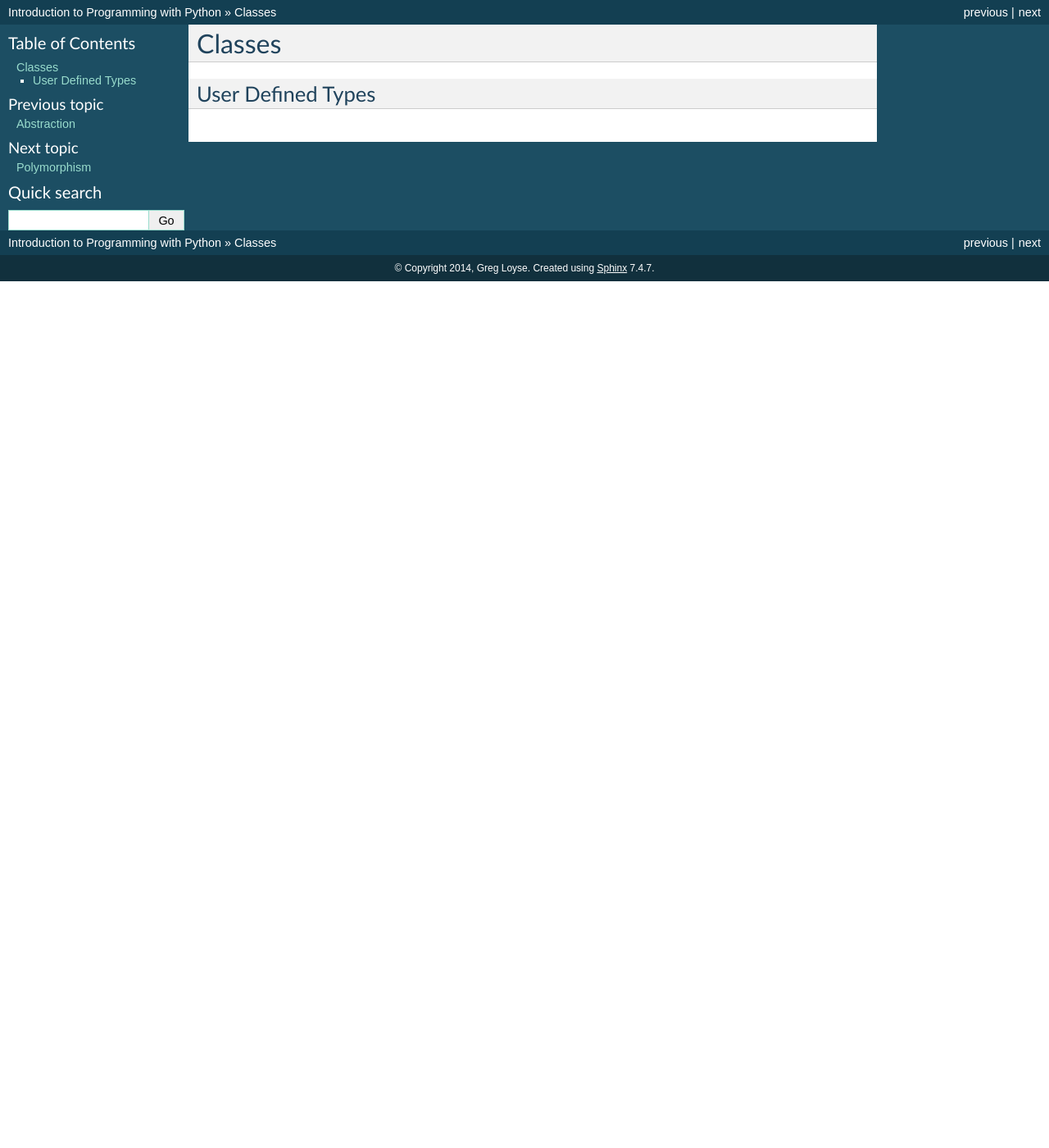
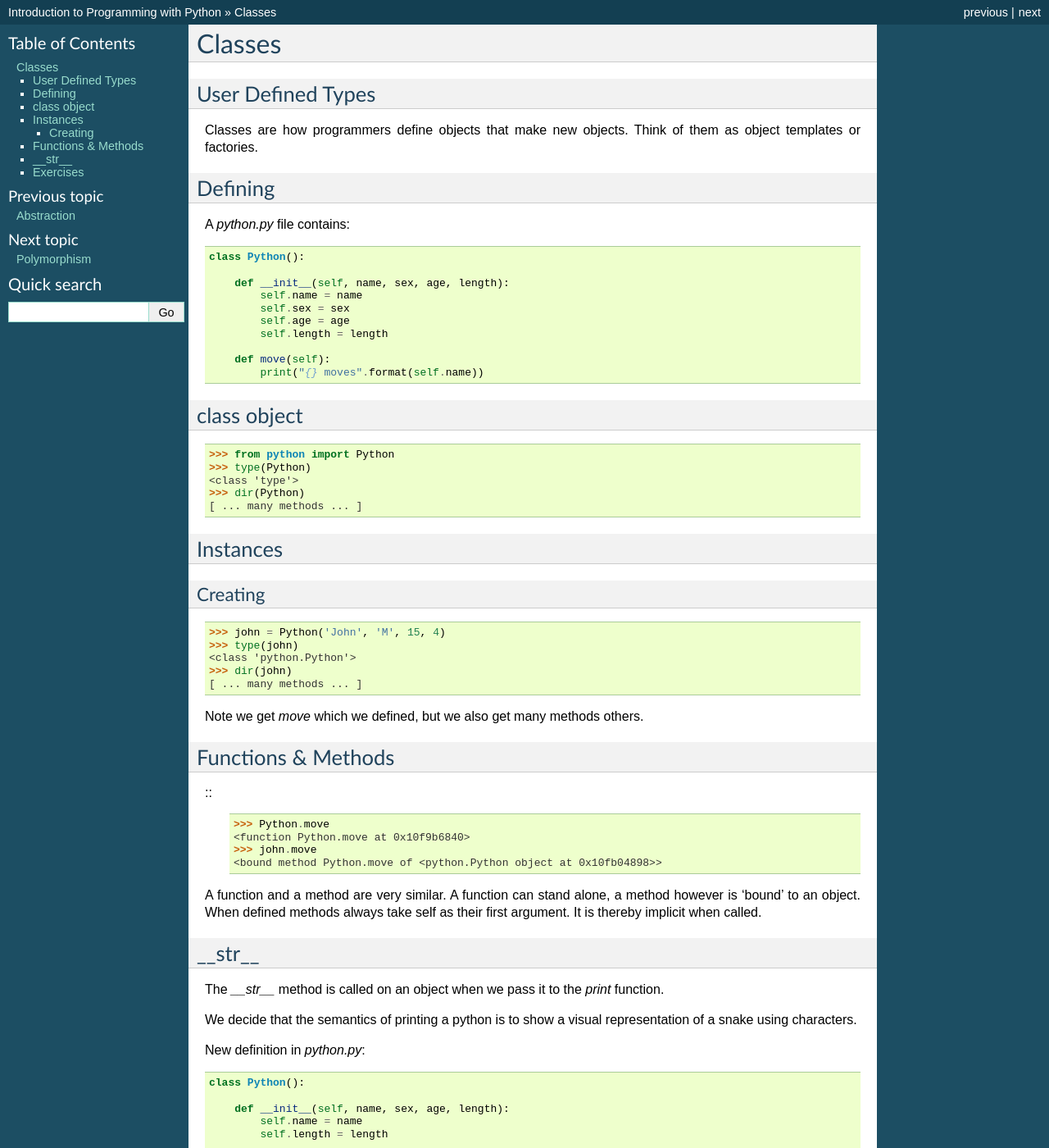
Before and after one commit to gu-lseg/intro-to-programming, a Sphinx documentation site: the page built from source/classes.rst, in a window 1280 px wide and 1400 px high. Shown: the whole window at 82% size. Built offline with Sphinx 7.4.7, drawn with Linux system fonts in a browser that asks for light colours; some of the changed text lies outside the part shown.

Commit message:
added classes

```diff
--- a/source/classes.rst
+++ b/source/classes.rst
@@ -3,3 +3,103 @@ Classes
 
 User Defined Types
 ==================
+
+Classes are how programmers define objects that make new objects. Think of them
+as object templates or factories.
+
+Defining
+========
+
+A `python.py` file contains::
+
+    class Python():
+
+        def __init__(self, name, sex, age, length):
+            self.name = name
+            self.sex = sex
+            self.age = age
+            self.length = length
+
+        def move(self):
+            print("{} moves".format(self.name))
+
+
+class object
+=============
+
+::
+
+    >>> from python import Python
+    >>> type(Python)
+    <class 'type'>
+    >>> dir(Python)
+    [ ... many methods ... ]
+
+
+Instances
+=========
+
+Creating
+--------
+
+::
+
+    >>> john = Python('John', 'M', 15, 4)
+    >>> type(john)
+    <class 'python.Python'>
+    >>> dir(john)
+    [ ... many methods ... ]
+
+
+Note we get `move` which we defined, but we also get many methods others.
+
+Functions & Methods
+===================
+
+::
+    >>> Python.move
+    <function Python.move at 0x10f9b6840>
+    >>> john.move
+    <bound method Python.move of <python.Python object at 0x10fb04898>>
+
+A function and a method are very similar. A function can stand alone, a method
+however is 'bound' to an object. When defined methods always take self as their
+first argument. It is thereby implicit when called.
+
+__str__
+========
+
+The `__str__` method is called on an object when we pass it to the `print` function.
+
+We decide that the semantics of printing a python is to show a visual
+representation of a snake using characters.
+
+New definition in `python.py`::
+
+    class Python():
+
+        def __init__(self, name, sex, age, length):
+            self.name = name
+            self.length = length
+
+        def __str__(self):
+            body = '=' * self.length
+            return "{}>".format(body)
+
+Interactive shell::
+
+    >>> from python import Python
+    >>> john = Python('John', 5)
+    >>> print(john)
+    ~-=====%>
+
+
+
+Exercises
+=========
+
+Decide on the semantics of the following built in magic methods:
+
+__add__
+
+__lt__
--- /dev/null
+++ b/source/python.py
@@ -0,0 +1,10 @@
+class Python():
+
+    def __init__(self, name, sex, age, length):
+        self.name = name
+        self.sex = sex
+        self.age = age
+        self.length = length
+
+    def move(self):
+        print("{} moves".format(self.name))
```
